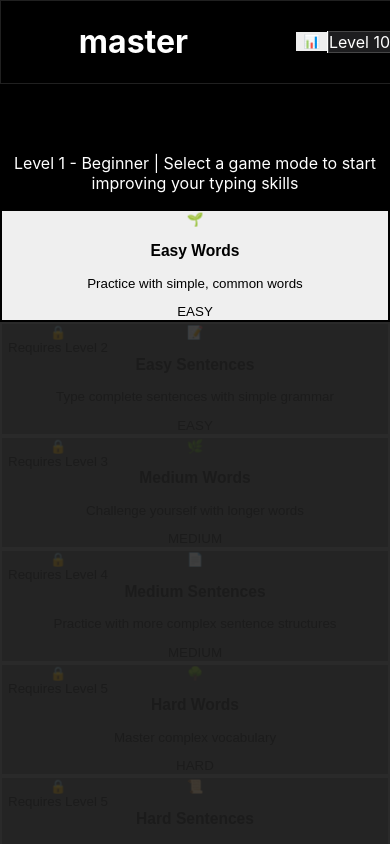
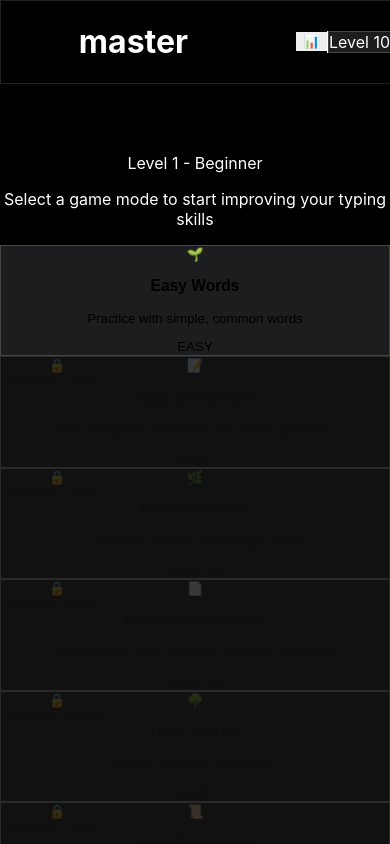
Before and after one commit to zhucebuniao/typemaster, a React (Vite) app: page / in a window 390 px wide. Shown: the top 844 px of the page. Built offline with nearby package versions, Linux system fonts and the light colour scheme.

Commit message:
Complete Apple-style design with mobile optimization
Co-authored-by: zhucebuniao <13835184+zhucebuniao@users.noreply.github.com>

```diff
--- a/src/App.tsx
+++ b/src/App.tsx
@@ -229,29 +229,29 @@ function App() {
         </main>
 
         {/* Enhanced Footer */}
-        <footer className="mt-20 relative">
-          <div className="absolute inset-0 bg-gradient-to-r from-slate-800/50 via-game-surface/50 to-slate-800/50 backdrop-blur-sm"></div>
-          <div className="relative border-t border-gradient-to-r from-transparent via-gray-600 to-transparent">
-            <div className="max-w-6xl mx-auto px-6 py-12 text-center">
+        <footer className="mt-12 sm:mt-20 relative">
+          <div className="absolute inset-0 glass-dark"></div>
+          <div className="relative border-t border-apple-separator">
+            <div className="max-w-6xl mx-auto px-4 sm:px-6 py-8 sm:py-12 text-center">
               <div className="mb-6">
-                <h3 className="text-xl font-bold bg-gradient-to-r from-blue-400 to-purple-400 bg-clip-text text-transparent mb-2">
+                <h3 className="text-lg sm:text-xl font-bold bg-gradient-to-r from-apple-primary to-apple-secondary bg-clip-text text-transparent mb-2">
                   Typemaster
                 </h3>
-                <p className="text-gray-400 max-w-2xl mx-auto leading-relaxed">
+                <p className="text-apple-text-secondary max-w-2xl mx-auto leading-relaxed text-sm sm:text-base px-4">
                   Master your typing skills and enhance your vocabulary with our modern, interactive typing game.
                 </p>
               </div>
 
-              <div className="flex flex-col sm:flex-row items-center justify-center space-y-2 sm:space-y-0 sm:space-x-8 text-sm text-gray-500 mb-6">
+              <div className="flex flex-col sm:flex-row items-center justify-center space-y-2 sm:space-y-0 sm:space-x-8 text-sm text-apple-text-secondary mb-6">
                 <span className="flex items-center space-x-2">
-                  <span className="w-2 h-2 bg-green-400 rounded-full animate-pulse"></span>
+                  <span className="w-2 h-2 bg-apple-success rounded-full animate-pulse"></span>
                   <span>© 2024 Typemaster</span>
                 </span>
                 <span className="hidden sm:block">•</span>
                 <span>2D Typing & English Learning Game</span>
               </div>
 
-              <div className="flex flex-wrap justify-center items-center space-x-6 text-xs text-gray-600">
+              <div className="flex flex-wrap justify-center items-center gap-4 sm:gap-6 text-xs text-apple-text-secondary">
                 <span className="flex items-center space-x-1">
                   <span>⚛️</span>
                   <span>React</span>
--- a/src/components/GameModeSelector.tsx
+++ b/src/components/GameModeSelector.tsx
@@ -84,41 +84,44 @@ const GameModeSelector: React.FC<GameModeSelectorProps> = ({ onModeSelect, userP
   const getDifficultyColor = (difficulty: string) => {
     switch (difficulty) {
       case 'easy':
-        return 'border-green-400 hover:border-green-300';
+        return 'border-apple-success/60 hover:border-apple-success/80';
       case 'medium':
-        return 'border-yellow-400 hover:border-yellow-300';
+        return 'border-apple-warning/60 hover:border-apple-warning/80';
       case 'hard':
-        return 'border-red-400 hover:border-red-300';
+        return 'border-apple-error/60 hover:border-apple-error/80';
       default:
-        return 'border-gray-400 hover:border-gray-300';
+        return 'border-apple-separator hover:border-apple-text-secondary';
     }
   };
 
   const getDifficultyBg = (difficulty: string) => {
     switch (difficulty) {
       case 'easy':
-        return 'bg-green-900/30';
+        return 'bg-apple-success/10 hover:bg-apple-success/15';
       case 'medium':
-        return 'bg-yellow-900/30';
+        return 'bg-apple-warning/10 hover:bg-apple-warning/15';
       case 'hard':
-        return 'bg-red-900/30';
+        return 'bg-apple-error/10 hover:bg-apple-error/15';
       default:
-        return 'bg-gray-900/30';
+        return 'bg-apple-card-light/50';
     }
   };
 
   return (
-    <div className="w-full max-w-6xl mx-auto p-6">
-      <div className="text-center mb-12">
-        <h2 className="text-4xl font-bold bg-gradient-to-r from-blue-400 via-purple-500 to-cyan-400 bg-clip-text text-transparent mb-4">
+    <div className="w-full max-w-6xl mx-auto px-4 sm:px-6 py-4 sm:py-6">
+      <div className="text-center mb-8 sm:mb-12">
+        <h2 className="text-2xl sm:text-3xl md:text-4xl font-bold bg-gradient-to-r from-apple-primary via-apple-secondary to-blue-400 bg-clip-text text-transparent mb-3 sm:mb-4">
           Choose Your Challenge
         </h2>
-        <p className="text-lg text-gray-300 max-w-2xl mx-auto leading-relaxed">
-          Level {currentLevel.level} - {currentLevel.name} | Select a game mode to start improving your typing skills
+        <p className="text-sm sm:text-base md:text-lg text-apple-text-secondary max-w-2xl mx-auto leading-relaxed px-2">
+          Level {currentLevel.level} - {currentLevel.name}
+        </p>
+        <p className="text-xs sm:text-sm text-apple-text-secondary/80 mt-2 px-2">
+          Select a game mode to start improving your typing skills
         </p>
       </div>
 
-      <div className="grid grid-cols-1 md:grid-cols-2 xl:grid-cols-3 gap-6">
+      <div className="grid grid-cols-1 sm:grid-cols-1 md:grid-cols-2 xl:grid-cols-3 gap-4 sm:gap-6">
         {gameModes.map((mode) => {
           const isLocked = isModeLocked(mode);
           return (
@@ -126,18 +129,18 @@ const GameModeSelector: React.FC<GameModeSelectorProps> = ({ onModeSelect, userP
               key={mode.id}
               onClick={() => !isLocked && onModeSelect(mode)}
               disabled={isLocked}
-              className={`relative p-8 rounded-2xl border-2 transition-all duration-300 group backdrop-blur-sm overflow-hidden ${
+              className={`relative p-6 sm:p-8 rounded-apple-xl transition-all duration-300 group overflow-hidden glass-card border ${
                 isLocked
-                  ? 'opacity-50 cursor-not-allowed border-gray-600 bg-gray-900/30'
-                  : `hover:scale-[1.02] hover:shadow-2xl ${getDifficultyColor(mode.difficulty)} ${getDifficultyBg(mode.difficulty)}`
+                  ? 'opacity-60 cursor-not-allowed border-apple-separator bg-apple-card'
+                  : `hover:scale-[1.02] active:scale-[0.98] hover:shadow-apple-lg ${getDifficultyColor(mode.difficulty)} ${getDifficultyBg(mode.difficulty)}`
               }`}
             >
               {/* Lock overlay */}
               {isLocked && (
-                <div className="absolute inset-0 bg-black/40 flex items-center justify-center z-20 rounded-2xl">
+                <div className="absolute inset-0 bg-black/50 flex items-center justify-center z-20 rounded-apple-xl backdrop-blur-sm">
                   <div className="text-center">
-                    <div className="text-4xl mb-2">🔒</div>
-                    <div className="text-sm font-semibold text-gray-300">
+                    <div className="text-3xl sm:text-4xl mb-2">🔒</div>
+                    <div className="text-xs sm:text-sm font-semibold text-apple-text-secondary">
                       Requires Level {mode.requiredLevel}
                     </div>
                   </div>
@@ -149,34 +152,34 @@ const GameModeSelector: React.FC<GameModeSelectorProps> = ({ onModeSelect, userP
 
               {/* Icon with glow effect */}
               <div className="relative z-10">
-                <div className={`text-5xl mb-4 transform transition-transform duration-300 filter drop-shadow-lg ${
+                <div className={`text-4xl sm:text-5xl mb-3 sm:mb-4 transform transition-transform duration-300 filter drop-shadow-lg ${
                   !isLocked ? 'group-hover:scale-110' : ''
                 }`}>
                   {mode.icon}
                 </div>
 
-                <h3 className={`text-xl font-bold mb-3 transition-colors duration-300 ${
-                  isLocked ? 'text-gray-500' : 'text-white group-hover:text-gray-100'
+                <h3 className={`text-lg sm:text-xl font-bold mb-2 sm:mb-3 transition-colors duration-300 ${
+                  isLocked ? 'text-apple-text-secondary' : 'text-apple-text group-hover:text-gray-100'
                 }`}>
                   {mode.name}
                 </h3>
 
-                <p className={`transition-colors duration-300 leading-relaxed mb-4 ${
-                  isLocked ? 'text-gray-600' : 'text-gray-400 group-hover:text-gray-300'
+                <p className={`transition-colors duration-300 leading-relaxed mb-3 sm:mb-4 text-sm sm:text-base ${
+                  isLocked ? 'text-apple-text-secondary/70' : 'text-apple-text-secondary group-hover:text-apple-text-secondary/90'
                 }`}>
                   {mode.description}
                 </p>
 
                 <div className="flex justify-center">
                   <span
-                    className={`inline-flex items-center px-3 py-1.5 rounded-full text-xs font-bold uppercase tracking-wider shadow-lg transition-shadow duration-300 ${
+                    className={`inline-flex items-center px-3 py-1.5 rounded-full text-xs font-bold uppercase tracking-wider shadow-apple transition-shadow duration-300 ${
                       isLocked
-                        ? 'bg-gray-600 text-gray-400'
+                        ? 'bg-apple-separator text-apple-text-secondary'
                         : mode.difficulty === 'easy'
-                        ? 'bg-gradient-to-r from-green-500 to-emerald-500 text-white shadow-green-500/25 group-hover:shadow-xl'
+                        ? 'bg-gradient-to-r from-apple-success to-green-400 text-white shadow-apple-success/25 group-hover:shadow-apple-lg'
                         : mode.difficulty === 'medium'
-                        ? 'bg-gradient-to-r from-yellow-500 to-orange-500 text-white shadow-yellow-500/25 group-hover:shadow-xl'
-                        : 'bg-gradient-to-r from-red-500 to-pink-500 text-white shadow-red-500/25 group-hover:shadow-xl'
+                        ? 'bg-gradient-to-r from-apple-warning to-yellow-400 text-white shadow-apple-warning/25 group-hover:shadow-apple-lg'
+                        : 'bg-gradient-to-r from-apple-error to-red-400 text-white shadow-apple-error/25 group-hover:shadow-apple-lg'
                     }`}
                   >
                     {mode.difficulty}
@@ -186,12 +189,12 @@ const GameModeSelector: React.FC<GameModeSelectorProps> = ({ onModeSelect, userP
 
               {/* Subtle border glow effect */}
               {!isLocked && (
-                <div className={`absolute inset-0 rounded-2xl transition-all duration-300 ${
+                <div className={`absolute inset-0 rounded-apple-xl transition-all duration-300 ${
                   mode.difficulty === 'easy'
-                    ? 'group-hover:shadow-[0_0_30px_rgba(34,197,94,0.3)]'
+                    ? 'group-hover:shadow-[0_0_30px_rgba(52,199,89,0.3)]'
                     : mode.difficulty === 'medium'
-                    ? 'group-hover:shadow-[0_0_30px_rgba(245,158,11,0.3)]'
-                    : 'group-hover:shadow-[0_0_30px_rgba(239,68,68,0.3)]'
+                    ? 'group-hover:shadow-[0_0_30px_rgba(255,159,10,0.3)]'
+                    : 'group-hover:shadow-[0_0_30px_rgba(255,59,48,0.3)]'
                 }`} />
               )}
             </button>
```
